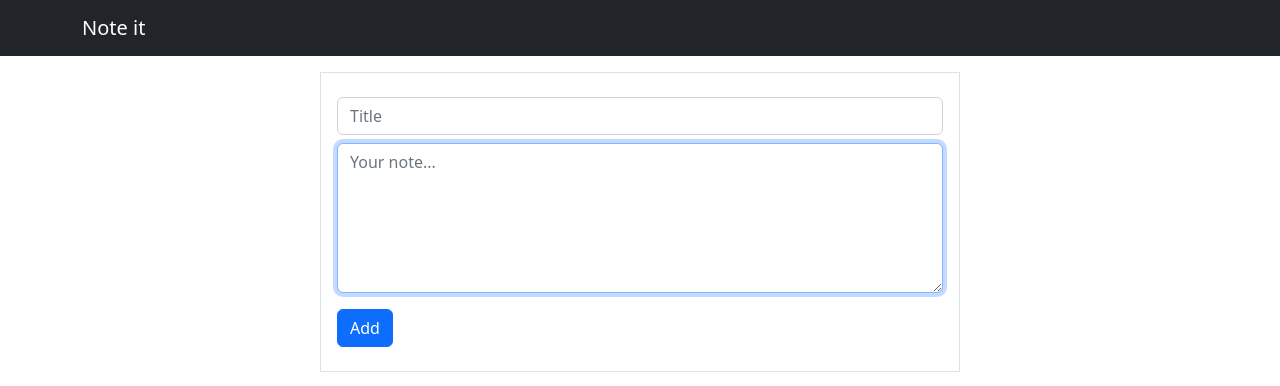
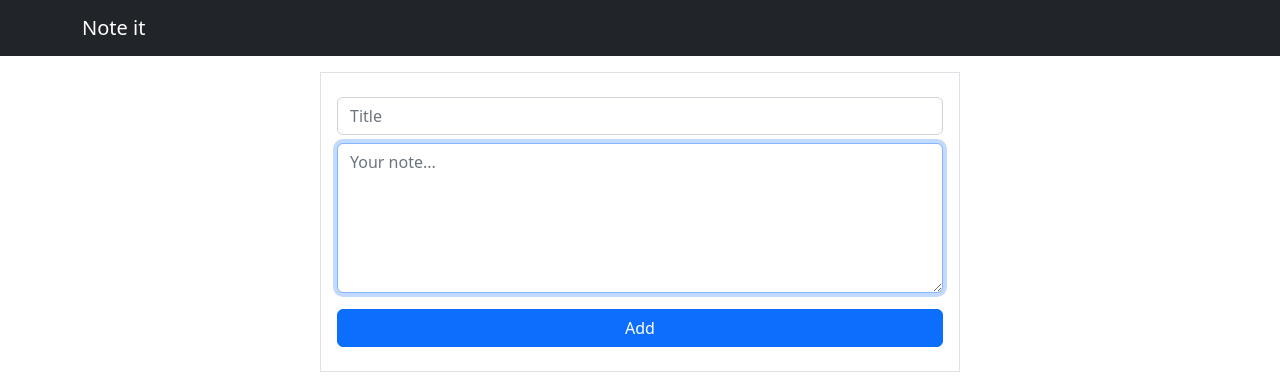
Before and after one commit to softwarebyze/Note-it, a React (Create React App) app: page / in a window 1280 px wide. Shown: the top 386 px of the page. Built offline with nearby package versions, Linux system fonts and the light colour scheme.

Commit message:
Made the Add button full width

```diff
--- a/src/components/NewNoteForm.js
+++ b/src/components/NewNoteForm.js
@@ -44,9 +44,11 @@ export default function NewNoteForm({ addNote }) {
         style={{ height: "150px" }}
         autoFocus
       />
-      <Button type="submit" className="my-2">
-        Add
-      </Button>
+      <div className="d-grid">
+        <Button variant="primary" type="submit" className="my-2">
+          Add
+        </Button>
+      </div>
     </Form>
   );
 }
```
